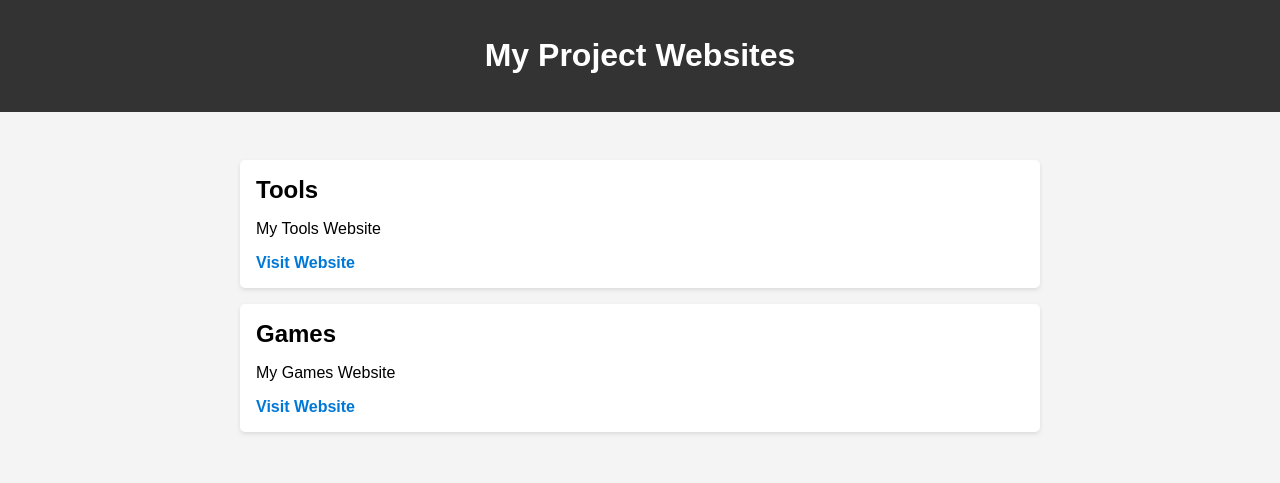
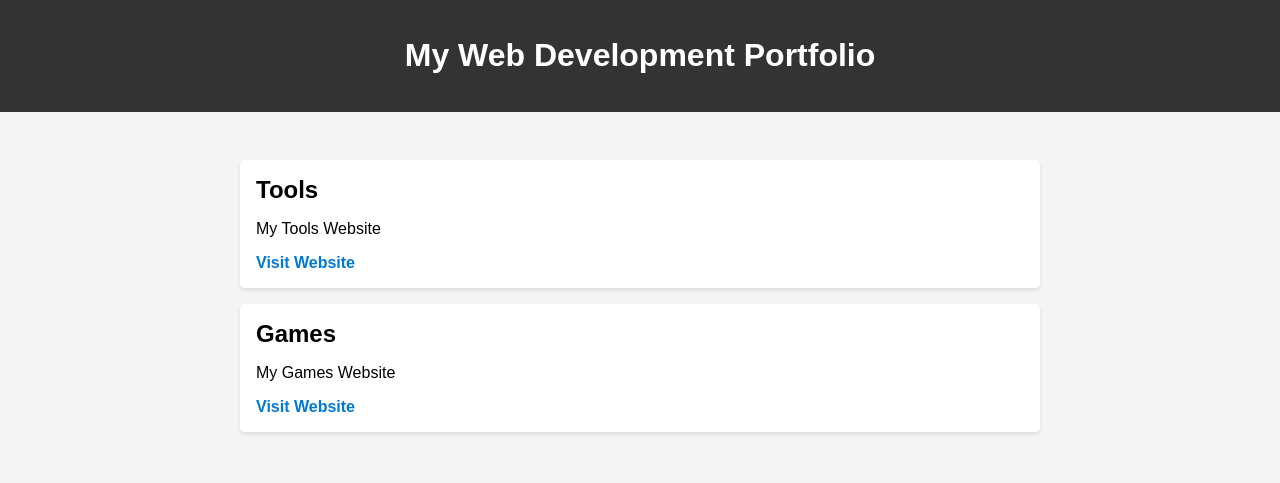
Before and after one commit to LCSOGthb/Center, a plain HTML site: page index.html in a window 1280 px wide. Drawn offline with Linux system fonts and the light colour scheme.

Commit message:
Update index.html

```diff
--- a/index.html
+++ b/index.html
@@ -3,12 +3,12 @@
 <head>
   <meta charset="UTF-8">
   <meta name="viewport" content="width=device-width, initial-scale=1.0">
-  <title>My Project Hub</title>
+  <title>My Web Development Portfolio</title>
   <link rel="stylesheet" href="style.css">
 </head>
 <body>
   <header>
-    <h1>My Project Websites</h1>
+    <h1>My Web Development Portfolio</h1>
   </header>
   <div class="container">
     <!-- Dynamic content will be loaded here if using script.js -->
```
